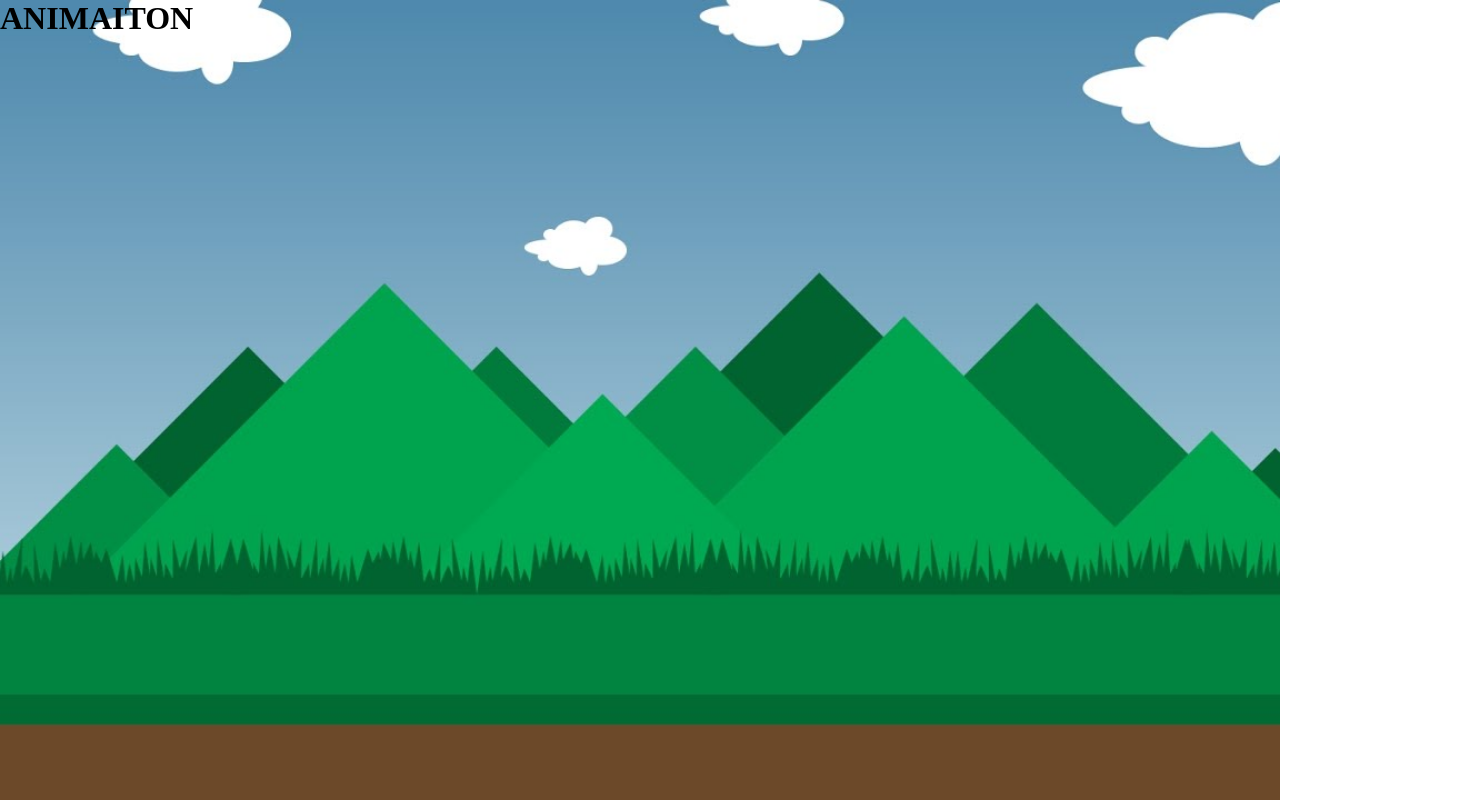
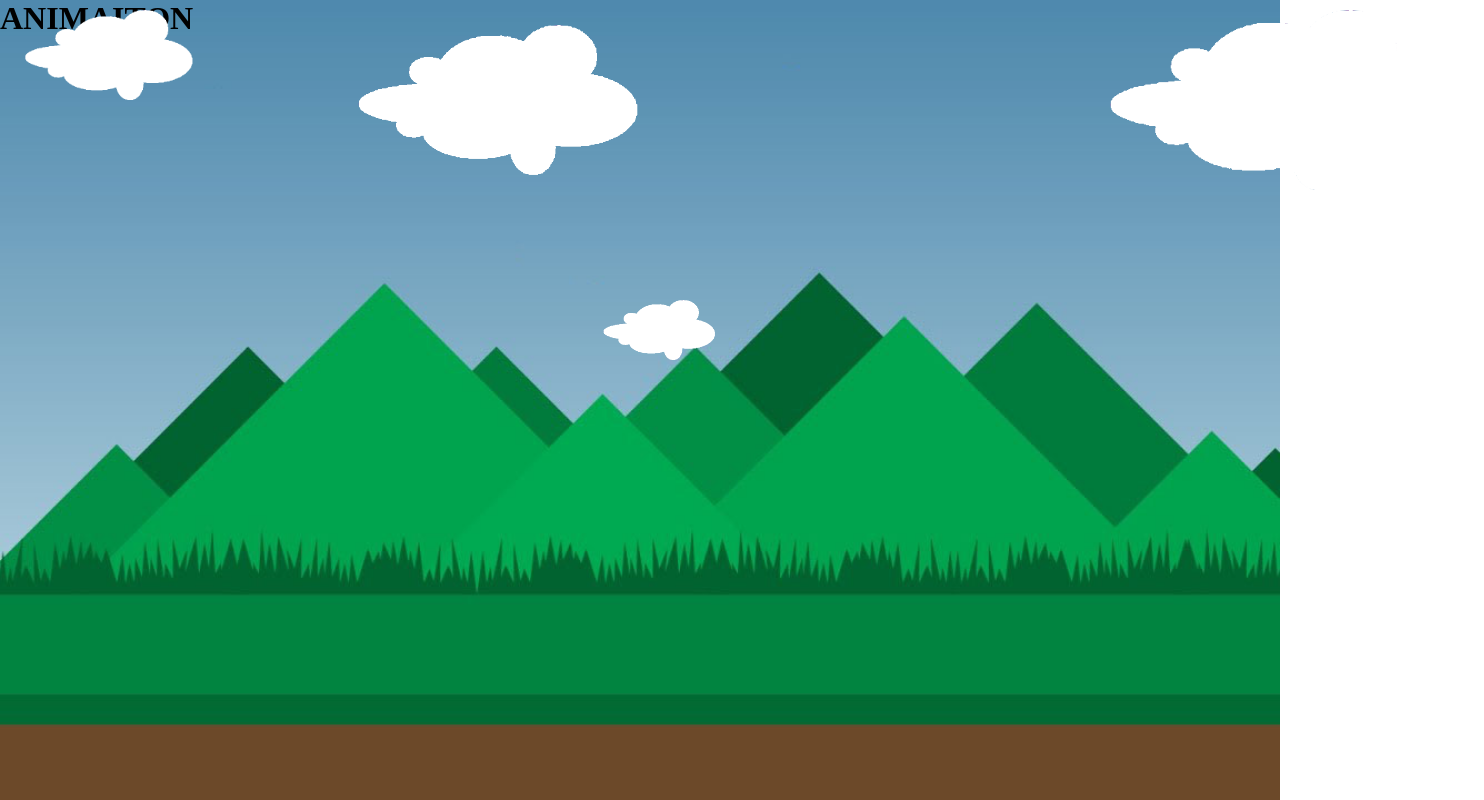
Before and after one commit to saadusufzai/web-annimation-api-react-app, a React (Create React App) app: page / in a window 1280 px wide. Shown: the whole page, 1484 px wide, since content can reach past the window. Built offline with nearby package versions, Linux system fonts and the light colour scheme.

Commit message:
background added

```diff
--- a/src/Animation.js
+++ b/src/Animation.js
@@ -1,8 +1,16 @@
 import React from 'react'
 import classes from './animation.module.css'
+import clouds from './images/cloud.png'
 const Animation = () => {
     return (
         <div className={classes.bg}>
+            <div className={classes.clouds}>
+
+                <img  className={classes.cloud1} src={clouds}/>
+                <img  className={classes.cloud2} src={clouds}/>
+                <img  className={classes.cloud3} src={clouds}/>
+                <img  className={classes.cloud4} src={clouds}/>
+            </div>
             <h1>ANIMAITON</h1>
 
         </div>
--- a/src/animation.module.css
+++ b/src/animation.module.css
@@ -4,3 +4,30 @@
     height: 100vh;
 
 }
+
+.cloud1{
+
+    position: absolute;
+    width: 15%;
+    transform: translate(20px, 10px);
+}
+.cloud2{
+
+    position: absolute;
+    width: 10%;
+    transform: translate(600px, 300px);
+
+}
+.cloud3{
+    position: absolute;
+    width: 25%;
+    transform: translate(350px, 25px);
+
+}
+.cloud4{
+
+    position: absolute;
+    width: 30%;
+    transform: translate(1100px, 10px);
+
+}
```
Also changed, not shown: src/images/bg.jpg, src/images/cloud.png (added).
